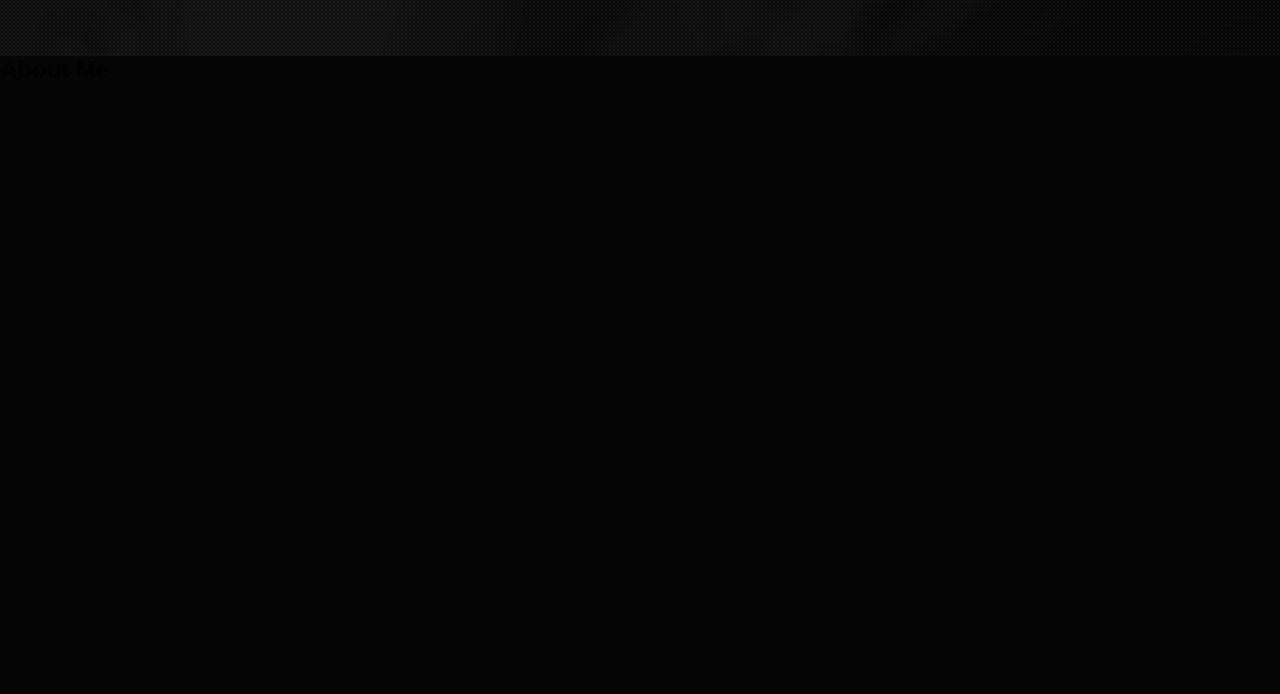
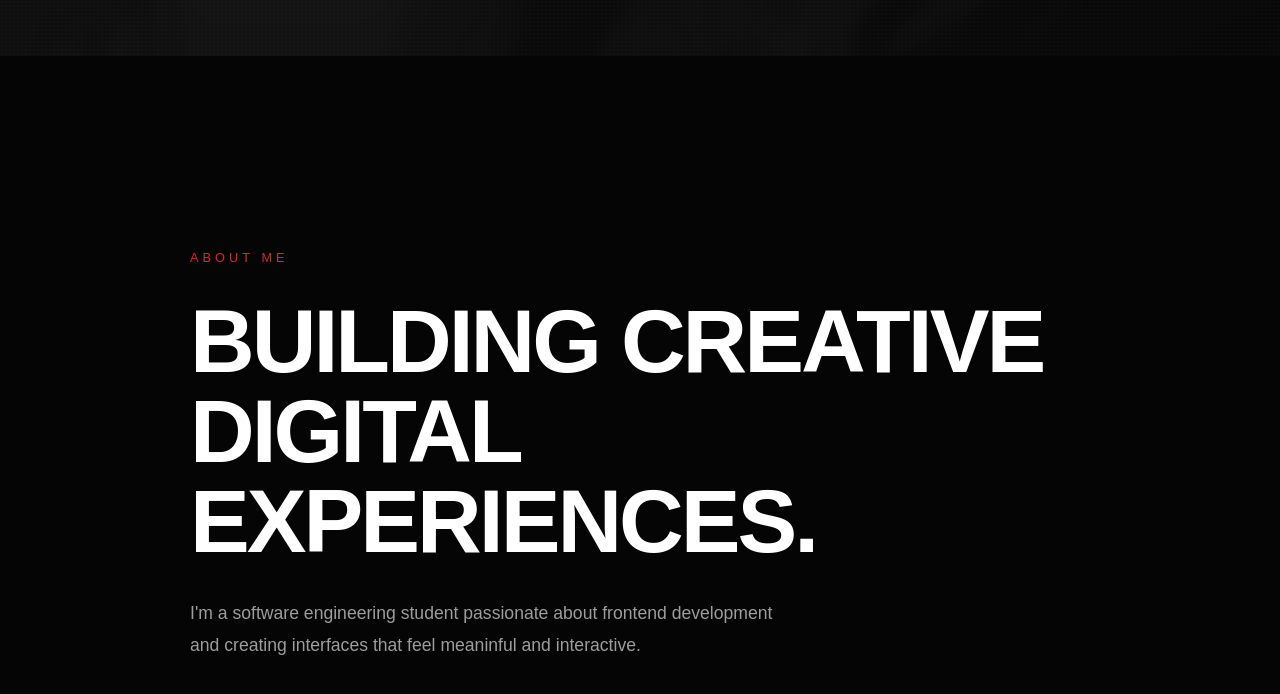
Before and after one commit to TakeShato/Portfolio, a React app in the folder portfolio/: page / in a window 1280 px wide. Shown: the part 744-1438 px from the top of the page. Before the commit the page ends 828 px from the top, so only its background shows below. Built offline with nearby package versions, Linux system fonts and the light colour scheme; the HTML template or start-up script is replaced by a standard one.

Commit message:
feat: small about section with some styling (wip)

```diff
--- a/portfolio/src/components/About/About.css
+++ b/portfolio/src/components/About/About.css
@@ -0,0 +1,48 @@
+.about {
+    min-height: 100vh;
+
+    background: #050505;
+
+    color: white;
+
+    display: flex;
+    justify-content: center;
+    align-items: center;
+
+    padding: 6rem 2rem;
+}
+
+.about-content {
+    max-width: 900px;
+}
+
+.about-tag {
+    color: #d62828;
+    letter-spacing: 4px;
+    font-size: 0.8rem;
+
+    text-transform: uppercase;
+    margin-bottom: 2rem;
+}
+
+.about-title {
+    font-size: clamp(3rem, 7vw, 6rem);
+
+    line-height: 1;
+
+    letter-spacing: -3px;
+
+    margin-bottom: 2rem;
+
+    text-transform: uppercase;
+}
+
+.about-description {
+    color: #9d9d9d;
+
+    line-height: 1.8;
+
+    font-size: 1.1rem;
+
+    max-width: 600px;
+}
--- a/portfolio/src/components/About/About.jsx
+++ b/portfolio/src/components/About/About.jsx
@@ -6,9 +6,25 @@ function About() {
 
         <section id="about" className="about">
 
-            <h2>
-                About Me
-            </h2>
+            <div className="about-content">
+
+                <p className="about-tag">
+                    ABOUT ME
+                </p>
+
+                <h2 className="about-title">
+                    Building creative
+                    digital experiences.
+                </h2>
+
+                <p className="about-description">
+                    I'm a software engineering student passionate
+                    about frontend development and creating interfaces
+                    that feel meaninful and interactive.
+                </p>
+
+            </div>
+
         </section>
     )
 }
```
